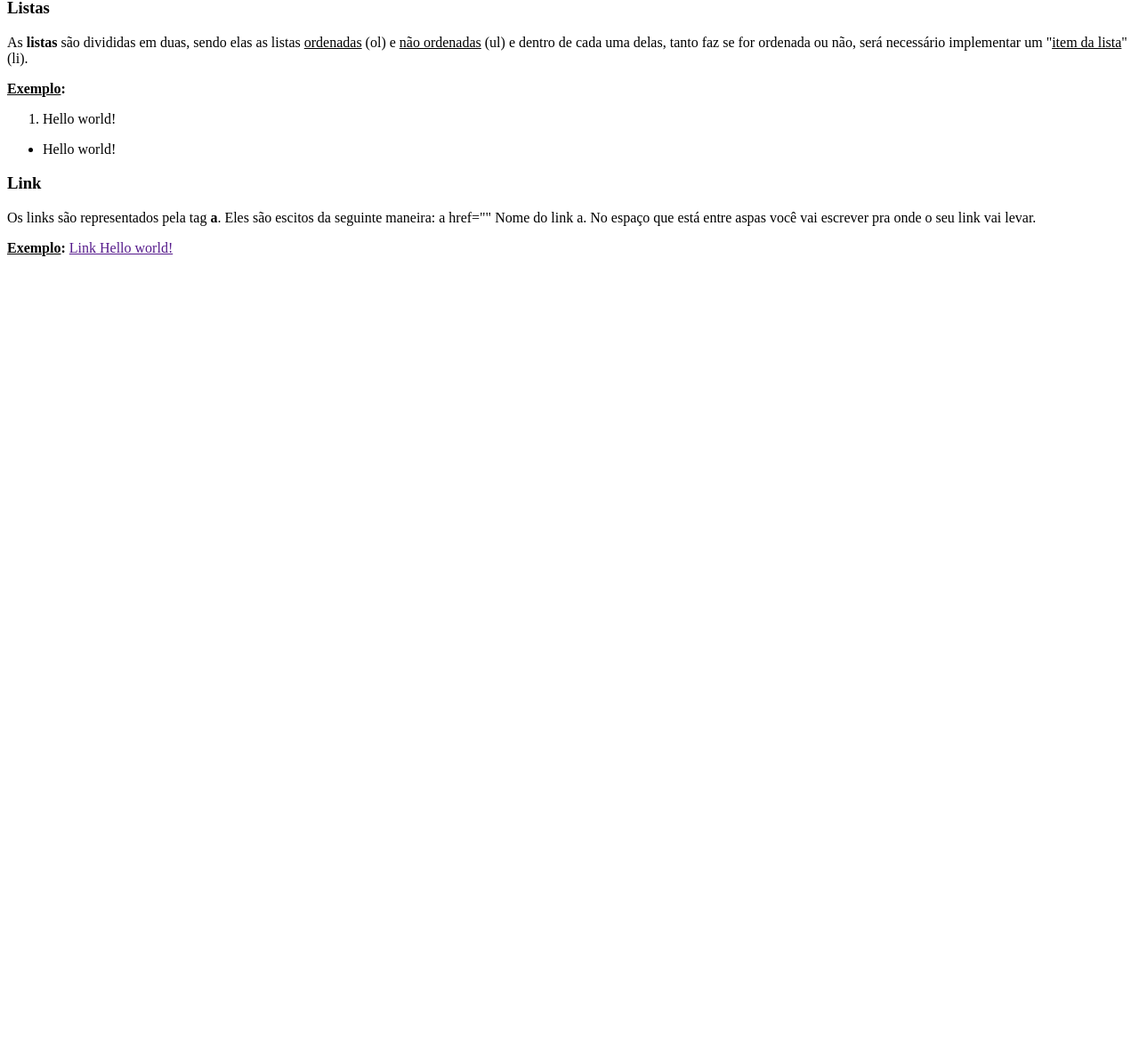
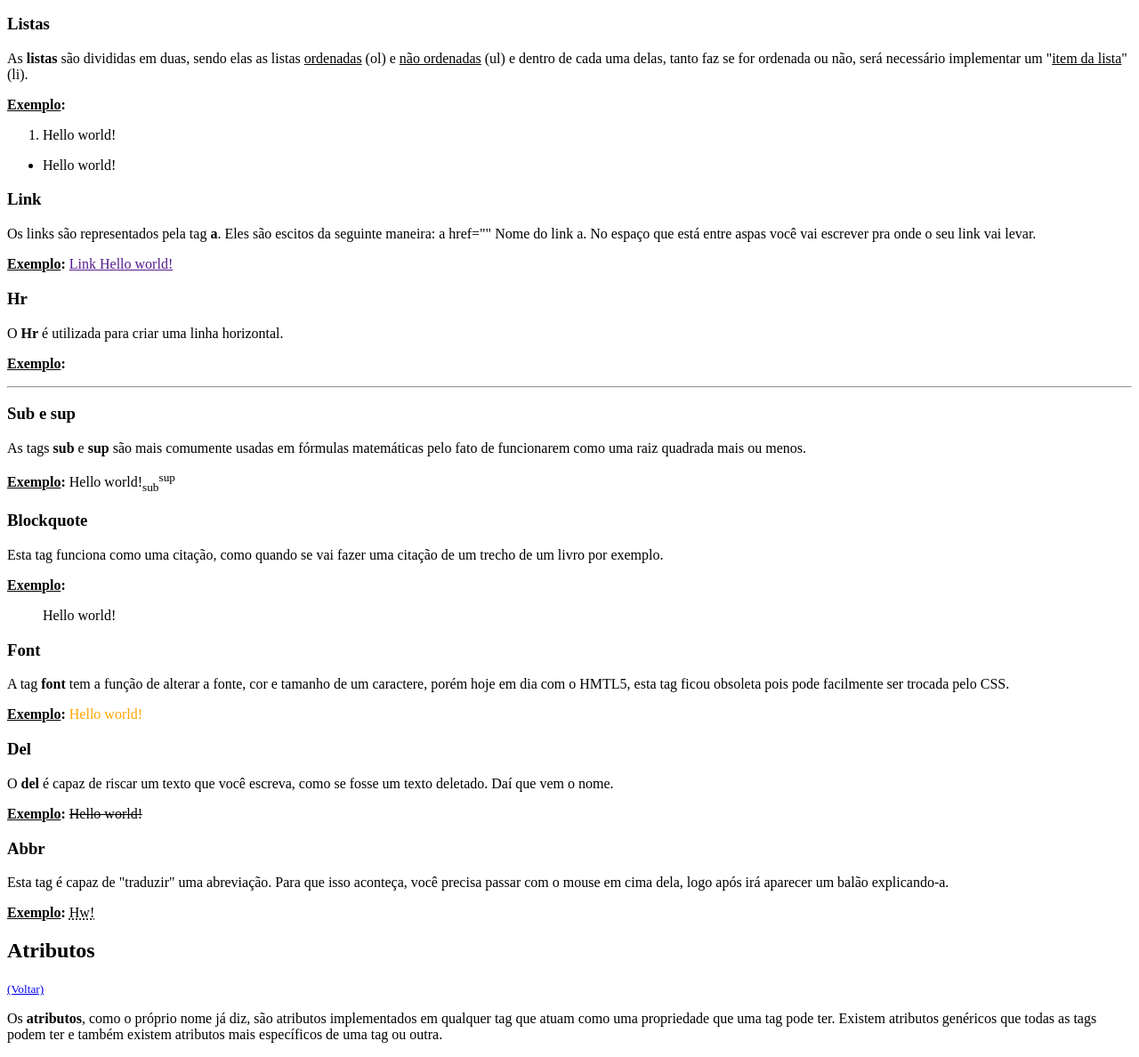
Before and after one commit to Luiz-Augusto-dev/HTML_menu, a plain HTML site: page index.html in a window 1280 px wide. Shown: the part 1576-2764 px from the top of the page at 89% size. Before the commit the page ends 1883 px from the top, so only its background shows below. Drawn offline with Linux system fonts and the light colour scheme.

Commit message:
The menu is finish

```diff
--- a/index.html
+++ b/index.html
@@ -13,6 +13,7 @@
     <ul>
         <li><a href="#estrutura">Estrutura básica do HTML</a></li>
         <li><a href="#tags">Tags</a></li>
+        <li><a href="#atributos">Atributos</a></li>
     </ul>
 
     <h2 id="estrutura">Estrutura básica do HTML</h2>
@@ -62,7 +63,28 @@
     <h3>Link</h3>
     <p>Os links são representados pela tag <strong>a</strong>. Eles são escitos da seguinte maneira: a href="" Nome do link a. No espaço que está entre aspas você vai escrever pra onde o seu link vai levar.</p>
     <p><strong><u>Exemplo</u>:</strong> <a href="">Link Hello world!</a></p>
-    <h3></h3>
+    <h3>Hr</h3>
+    <p>O <strong>Hr</strong> é utilizada para criar uma linha horizontal.</p>
+    <p><strong><u>Exemplo</u>:</strong> <hr></p>
+    <h3>Sub e sup</h3>
+    <p>As tags <strong>sub</strong> e <strong>sup</strong> são mais comumente usadas em fórmulas matemáticas pelo fato de funcionarem como uma raiz quadrada mais ou menos.</p>
+    <p><strong><u>Exemplo</u>:</strong> Hello world!<sub>sub</sub><sup>sup</sup></p>
+    <h3>Blockquote</h3>
+    <p>Esta tag funciona como uma citação, como quando se vai fazer uma citação de um trecho de um livro por exemplo.</p>
+    <p><strong><u>Exemplo</u>:</strong> <blockquote>Hello world!</blockquote></p>
+    <h3>Font</h3>
+    <p>A tag <strong>font</strong> tem a função de alterar a fonte, cor e tamanho de um caractere, porém hoje em dia com o HMTL5, esta tag ficou obsoleta pois pode facilmente ser trocada pelo CSS.</p>
+    <p><strong><u>Exemplo</u>:</strong> <font color="orange">Hello world!</font></p>
+    <h3>Del</h3>
+    <p>O <strong>del</strong> é capaz de riscar um texto que você escreva, como se fosse um texto deletado. Daí que vem o nome.</p>
+    <p><strong><u>Exemplo</u>:</strong> <del>Hello world!</del></p>
+    <h3>Abbr</h3>
+    <p>Esta tag é capaz de "traduzir" uma abreviação. Para que isso aconteça, você precisa passar com o mouse em cima dela, logo após irá aparecer um balão explicando-a.</p>
+    <p><strong><u>Exemplo</u>:</strong> <abbr title="Hello world!">Hw!</abbr></p>
 
+    <h2 id="atributos">Atributos</h2>
+    <small><a href="#inicio">(Voltar)</a></small>
+
+    <p>Os <strong>atributos</strong>, como o próprio nome já diz, são atributos implementados em qualquer tag que atuam como uma propriedade que uma tag pode ter. Existem atributos genéricos que todas as tags podem ter e também existem atributos mais específicos de uma tag ou outra.</p>
 </body>
 </html>
```
